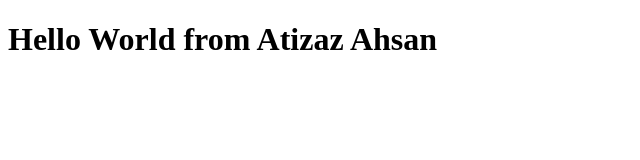
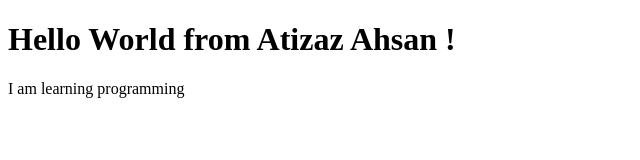
Before and after one commit to atizazahsan/Bootcamp-2020, a plain HTML site: page index.html in a window 1280 px wide. Shown: the whole page, without its empty margins (0-640 px from the left). Drawn offline with Linux system fonts and the light colour scheme.

Commit message:
index Update
Bio Added

```diff
--- a/index.html
+++ b/index.html
@@ -6,6 +6,7 @@
     <title>Document</title>
 </head>
 <body>
-    <h1>Hello World from Atizaz Ahsan</h1>
+    <h1>Hello World from Atizaz Ahsan ! </h1>
+    <p>I am learning programming</p>
 </body>
 </html>
```
